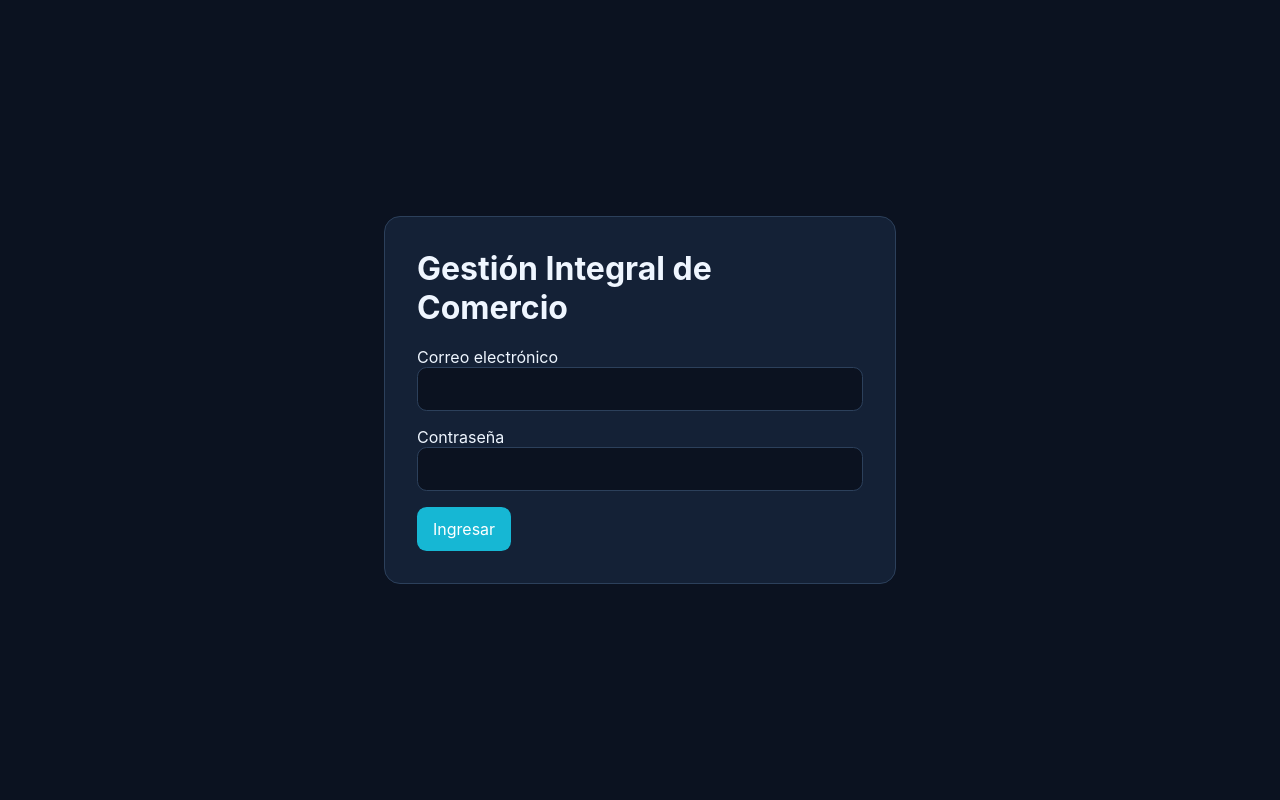
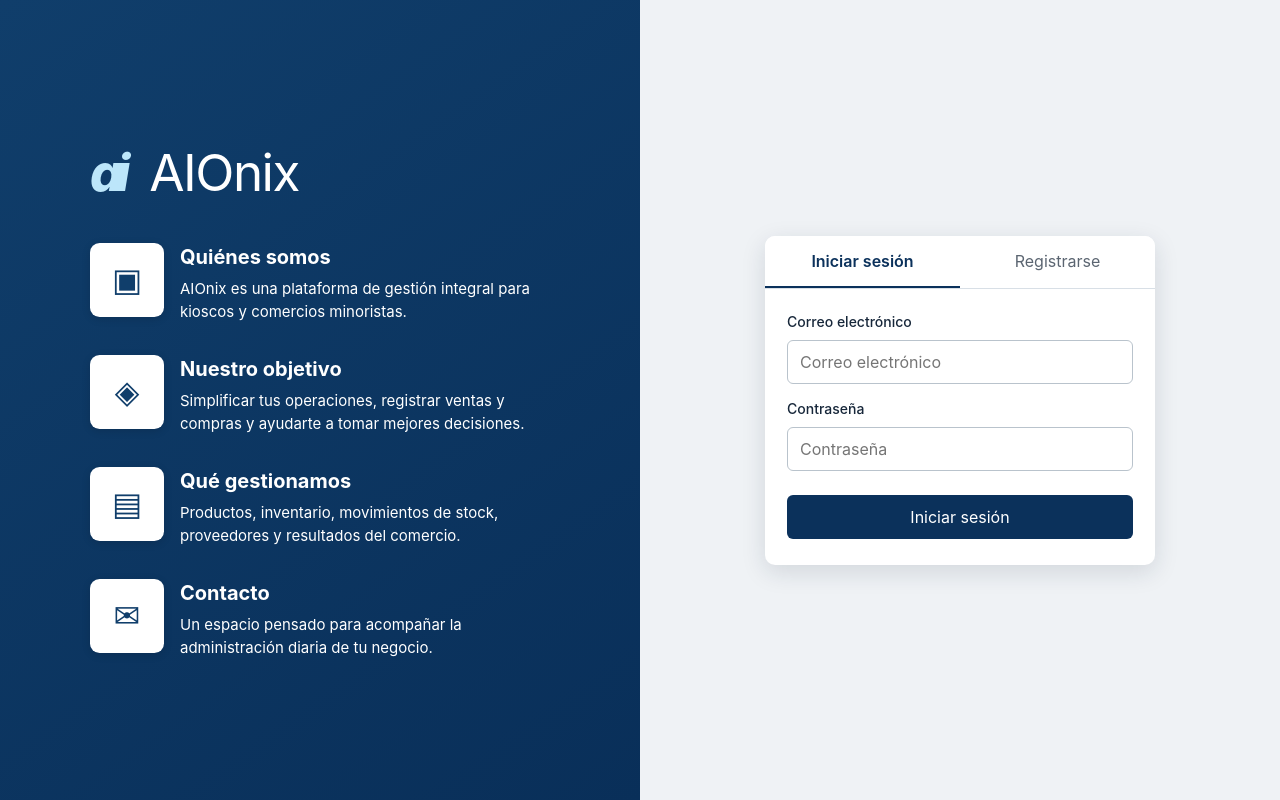
Before and after one commit to Tierrita/Gestion-Integral-de-Comercio, a React (Vite) app in the folder Frontend/: page /login in a window 1280 px wide. Built offline with nearby package versions, Linux system fonts and the light colour scheme.

Commit message:
feat(login): usar AuthPage de Gabriel conservando sesión JWT y rutas actuales

```diff
--- a/Frontend/src/App.jsx
+++ b/Frontend/src/App.jsx
@@ -1,3 +1,4 @@
+import AuthPage from './pages/AuthPage.jsx'
 import { useEffect, useState } from 'react'
 import { BrowserRouter, Navigate, Route, Routes } from 'react-router-dom'
 import { api, clearToken, readToken, saveToken } from './shared/api/client.js'
@@ -16,78 +17,6 @@ import Clientes from './features/clientes/Clientes.jsx'
 import Categorias from './features/categorias/Categorias.jsx'
 import Proveedores from './features/proveedores/Proveedores.jsx'
 
-
-function Login({ notice, onLogin }) {
-  const [submitting, setSubmitting] = useState(false)
-  const [error, setError] = useState('')
-
-  async function handleSubmit(event) {
-    event.preventDefault()
-    if (submitting) return
-
-    const form = event.currentTarget
-    const fields = new FormData(form)
-
-    setSubmitting(true)
-    setError('')
-
-    try {
-      const { data } = await api.post('/auth/login', {
-        email: fields.get('email').trim(),
-        password: fields.get('password'),
-      })
-
-      if (typeof data?.token !== 'string' || !data.token) {
-        setError('Flask devolvió una respuesta de acceso incompleta.')
-        return
-      }
-
-      form.reset()
-      onLogin(data.token)
-    } catch (error) {
-      const status = error.response?.status
-
-      if (status === 400 || status === 403) {
-        setError(error.response.data?.error || 'Flask rechazó el acceso.')
-      } else if (!status || status === 502 || status === 504) {
-        setError('No se pudo conectar con Flask. Verificá que esté activo.')
-      } else {
-        setError('No pudimos iniciar sesión. Volvé a intentar.')
-      }
-    } finally {
-      setSubmitting(false)
-    }
-  }
-
-  return (
-    <main>
-      <h1>Gestión Integral de Comercio</h1>
-      {notice && !error && <p role="status">{notice}</p>}
-      <form onSubmit={handleSubmit}>
-        <p>
-          <label htmlFor="email">Correo electrónico</label>
-          <br />
-          <input id="email" name="email" type="email" autoComplete="username" required />
-        </p>
-        <p>
-          <label htmlFor="password">Contraseña</label>
-          <br />
-          <input
-            id="password"
-            name="password"
-            type="password"
-            autoComplete="current-password"
-            required
-          />
-        </p>
-        <button type="submit" disabled={submitting}>
-          {submitting ? 'Ingresando…' : 'Ingresar'}
-        </button>
-        {error && <p role="alert">{error}</p>}
-      </form>
-    </main>
-  )
-}
 
 function SessionRoutes() {
   const [token, setToken] = useState(readToken)
@@ -176,9 +105,9 @@ function SessionRoutes() {
   return (
     <Routes>
       <Route
-        path="/login"
+        path="/login/*"
         element={profile ? <Navigate to="/inicio" replace /> : (
-          <Login notice={notice} onLogin={handleLogin} />
+          <AuthPage notice={notice} onLogin={handleLogin} />
         )}
       />
       <Route
```
